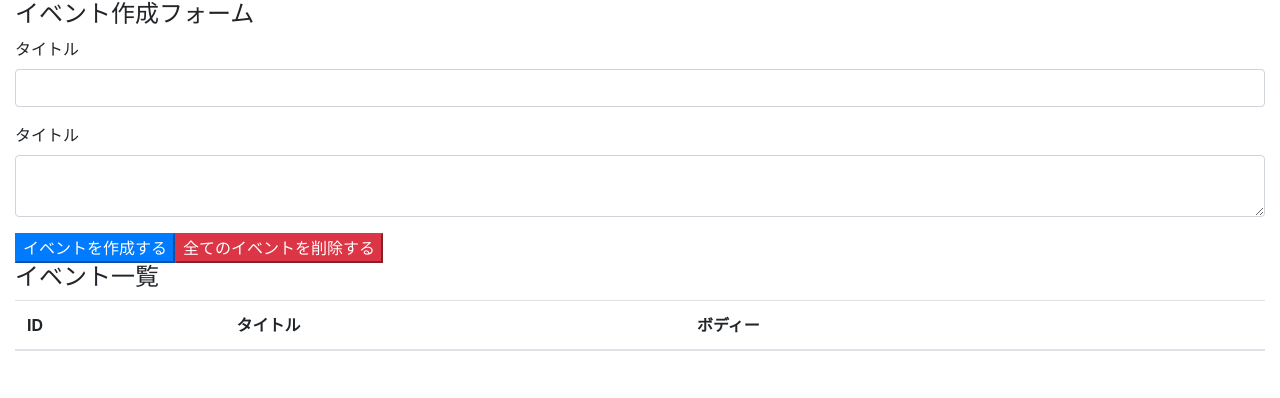
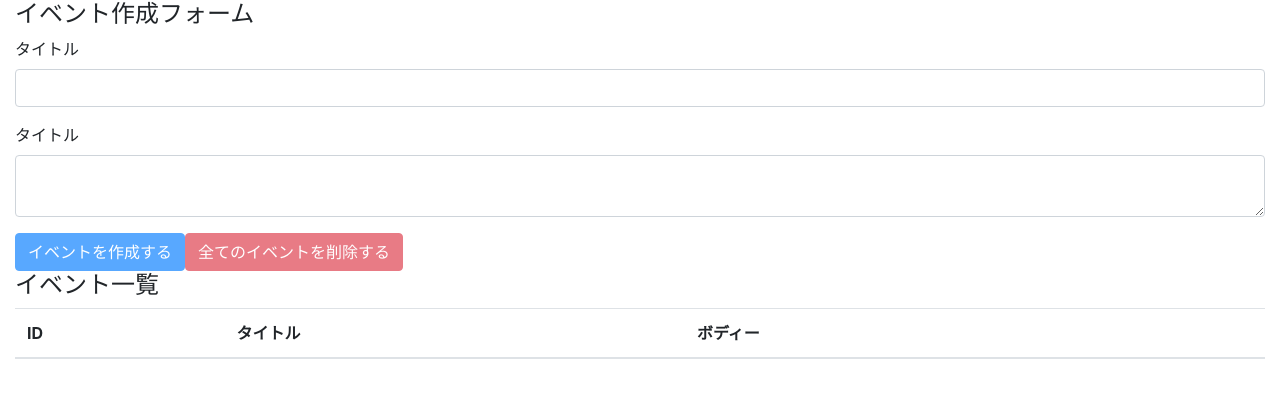
Before and after one commit to nhasumi/react-hooks, a React (Create React App) app in the folder react-hooks-101/: page / in a window 1280 px wide. Shown: the top 398 px of the page. Built offline with nearby package versions, Linux system fonts and the light colour scheme.

Commit message:
create display-event

```diff
--- a/react-hooks-101/src/components/App.js
+++ b/react-hooks-101/src/components/App.js
@@ -16,6 +16,17 @@
     dispatch(action)
   }
 
+  const deleteAllEvent = (e) => {
+    e.preventDefault()
+    const result = window.confirm("全てのイベントを削除しますが宜しいでしょうか？")
+    if (result){
+      const action = {type:'DELETE_ALL_EVENT'}
+      dispatch(action)
+    }
+  }
+
+  const unCreatable =(title === "" || body ==="")
+
   return (
     <div className="container-fluid">
       <h4>イベント作成フォーム</h4>
@@ -29,8 +40,8 @@
           <label htmlFor="formEventBody">タイトル</label>
           <textarea className="form-control" id="formEventBody" value={body} onChange={(e)=>{setBody(e.target.value)}}/>
         </div>
-        <button className="btm btn-primary" onClick={addEvent}>イベントを作成する</button>
-        <button className="btm btn-danger">全てのイベントを削除する</button>
+        <button className="btn btn-primary" onClick={addEvent} disabled={unCreatable}>イベントを作成する</button>
+        <button className="btn btn-danger" onClick={deleteAllEvent} disabled={state.length===0}>全てのイベントを削除する</button>
       </form>
       <h4>イベント一覧</h4>
         <table className="table table-hover">
--- a/react-hooks-101/src/components/Event.js
+++ b/react-hooks-101/src/components/Event.js
@@ -7,8 +7,12 @@
     const id = event.id
 
     const handledeleteEvent = () => {
-        const action = {type:'DELETE_EVENT', id}
-        dispatch(action)
+
+        const result = window.confirm(`イベント(ID=${id})を削除しますが宜しいでしょうか？`)
+        if (result){
+            const action = {type:'DELETE_EVENT', id}
+            dispatch(action)
+        }
       }
 
       return (
--- a/react-hooks-101/src/reduces/index.js
+++ b/react-hooks-101/src/reduces/index.js
@@ -23,7 +23,7 @@
         case 'DELETE_EVENT':
             return  state.filter(event => event.id !== action.id)
         case 'DELETE_ALL_EVENT':
-            return state
+            return []
         default:
             return state
     }
```
